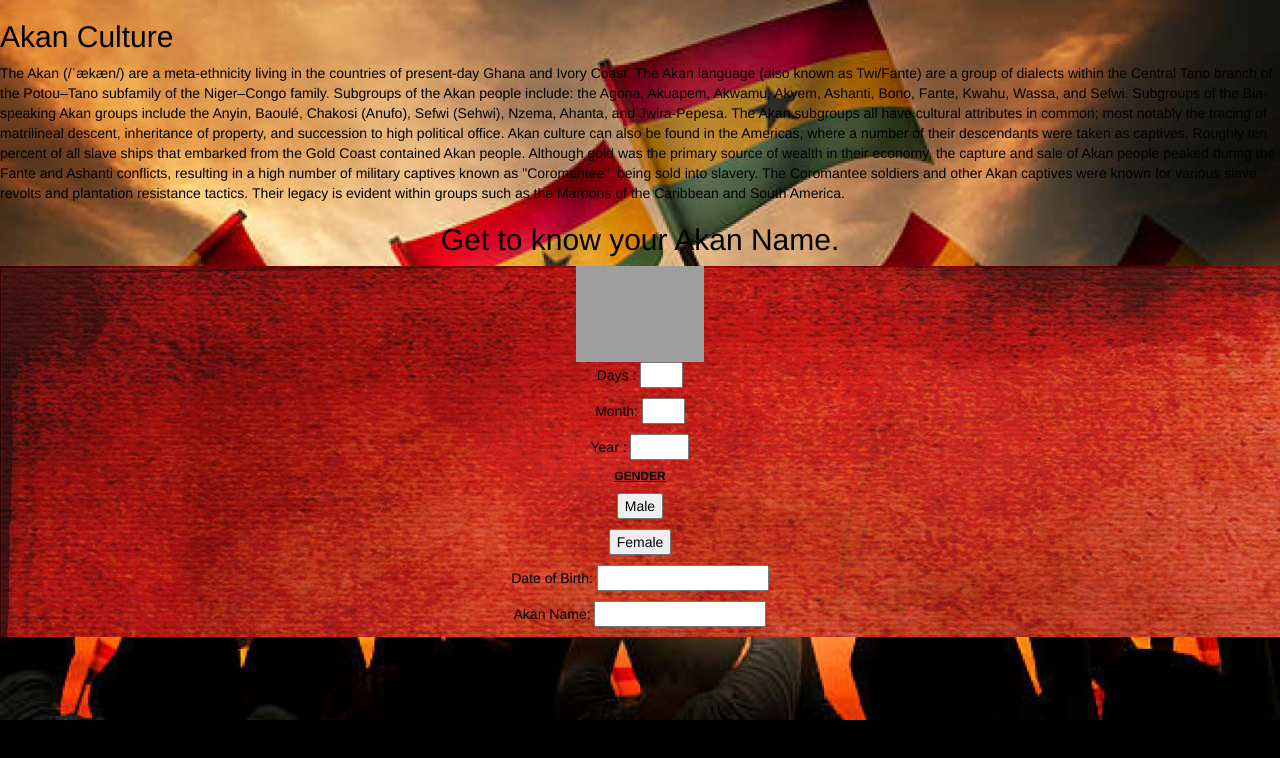
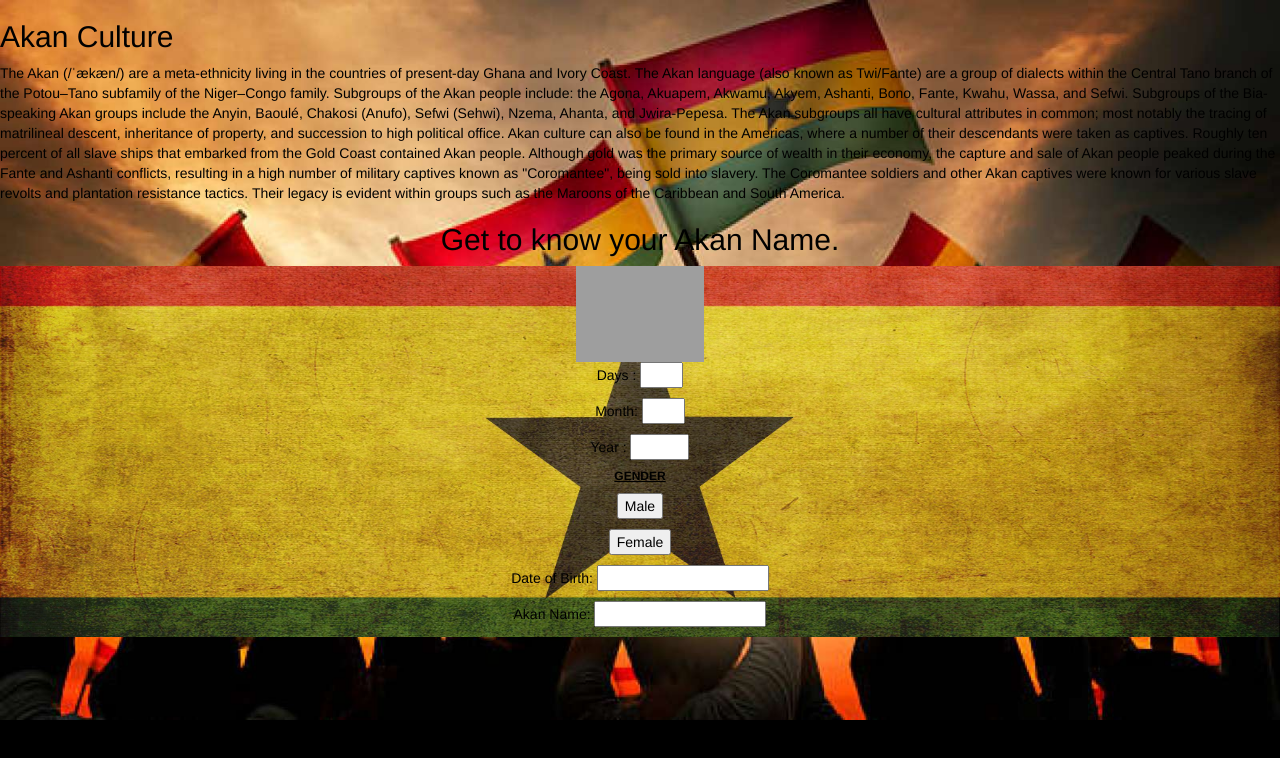
Before and after one commit to nyagamatias/Akan-naming, a plain HTML site: page form.html in a window 1280 px wide. Drawn offline with nearby package versions, Linux system fonts and the light colour scheme; grey boxes are pictures that could not be loaded.

Commit message:
add form background image

```diff
--- a/form.html
+++ b/form.html
@@ -22,7 +22,6 @@
                 </h2>
             </div>
             <div class="enter">
-                <div class="card">
                   <form>
                     <table>
                       <img src="https://encrypted-tbn0.gstatic.com/images?q=tbn:ANd9GcTqFC8RkzWZ7dk4fSnX9BKiQ9Nu7oOdvnDpqyUGyxSQMEAH2CafVCy5rQOV9zRpAY7_xn4&usqp=CAU" width="10%" class="ghana">
@@ -38,7 +37,6 @@
                     <p class="doggy">Akan Name: <input TYPE="text" NAME="result2" SIZE="18"></p>
                     </table>
                   </form>
-                </div>
               </div>
 
     </body>
--- a/style.css
+++ b/style.css
@@ -85,9 +85,13 @@ span a:hover{
 .enter{
   text-align: center;
   background-image: url(ghana-wallpaper.jpg);
-  height: ;
+  background-size: cover;
+  object-fit: cover;
+  background-size: cover;
+  background-position: center;
+  /* height: 100%; */
 }
 .card{
   background-image: url(ghana-wallpaper.jpg);
-  object-fit: cover;
+
 }
```
